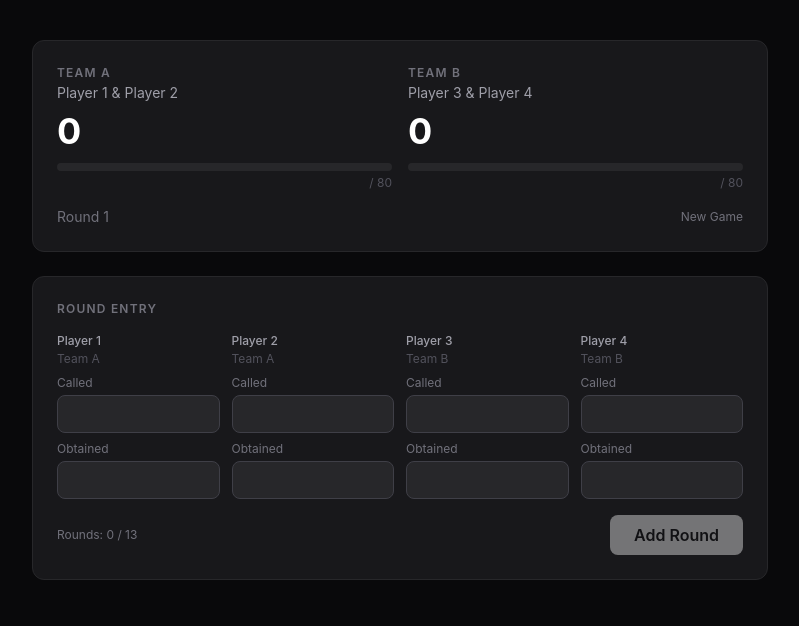
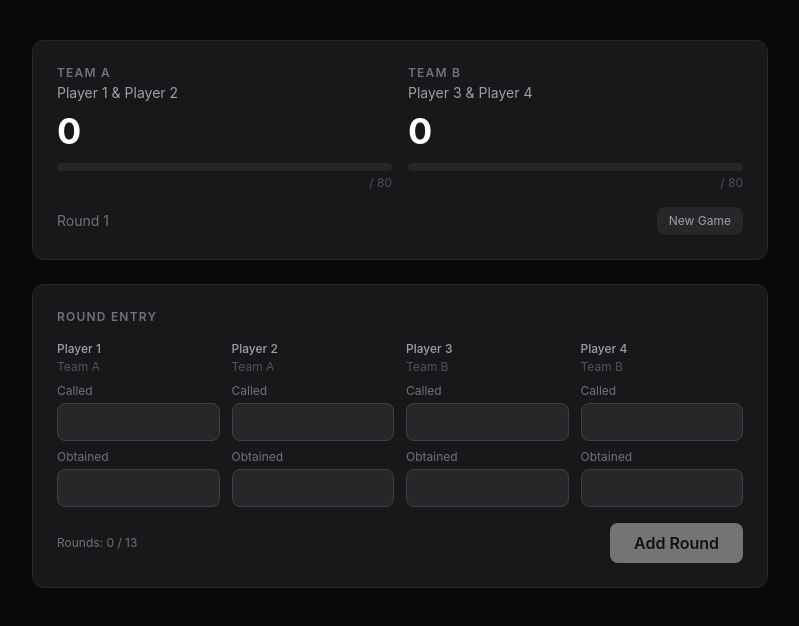
Before and after one commit to abassaf/400-scorekeeper, a React (Vite) app: page / in a window 1280 px wide. Both pictures are taken after a click on the button "Start Game". Shown: the top 626 px of the page, without its empty margins (240-1039 px from the left). Built offline with nearby package versions, Linux system fonts and the light colour scheme.

Commit message:
make new game button more visible

```diff
--- a/src/components/ScoreHeader.tsx
+++ b/src/components/ScoreHeader.tsx
@@ -74,7 +74,7 @@ export function ScoreHeader({ state, onNewGame }: ScoreHeaderProps) {
         <button
           type="button"
           onClick={onNewGame}
-          className="text-xs text-zinc-500 hover:text-white transition-colors"
+          className="text-xs px-3 py-1.5 rounded-lg bg-zinc-800 text-zinc-400 hover:bg-zinc-700 hover:text-white transition-colors"
         >
           New Game
         </button>
```
